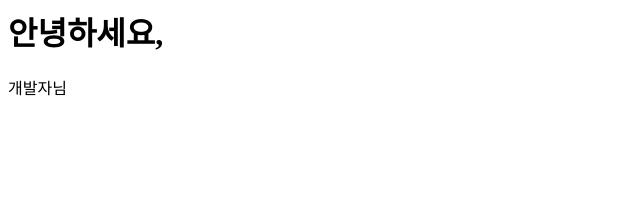
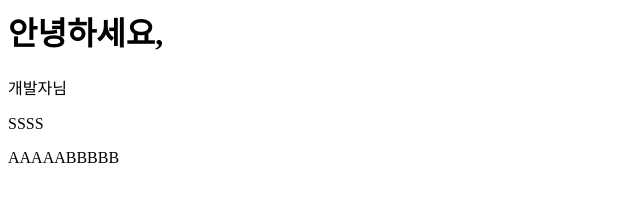
Before and after one commit to shashaping/ProjectS, a plain HTML site: page index.html in a window 1280 px wide. Shown: the whole page, without its empty margins (0-640 px from the left). Drawn offline with Linux system fonts and the light colour scheme.

Commit message:
소스수정 AAAAABBBBB

```diff
--- a/index.html
+++ b/index.html
@@ -1,4 +1,6 @@
 <html>
     <h1>안녕하세요,</h1>
     <p>개발자님</p>
+    <p>SSSS</p>
+    <p>AAAAABBBBB</p>
 </html>
```
